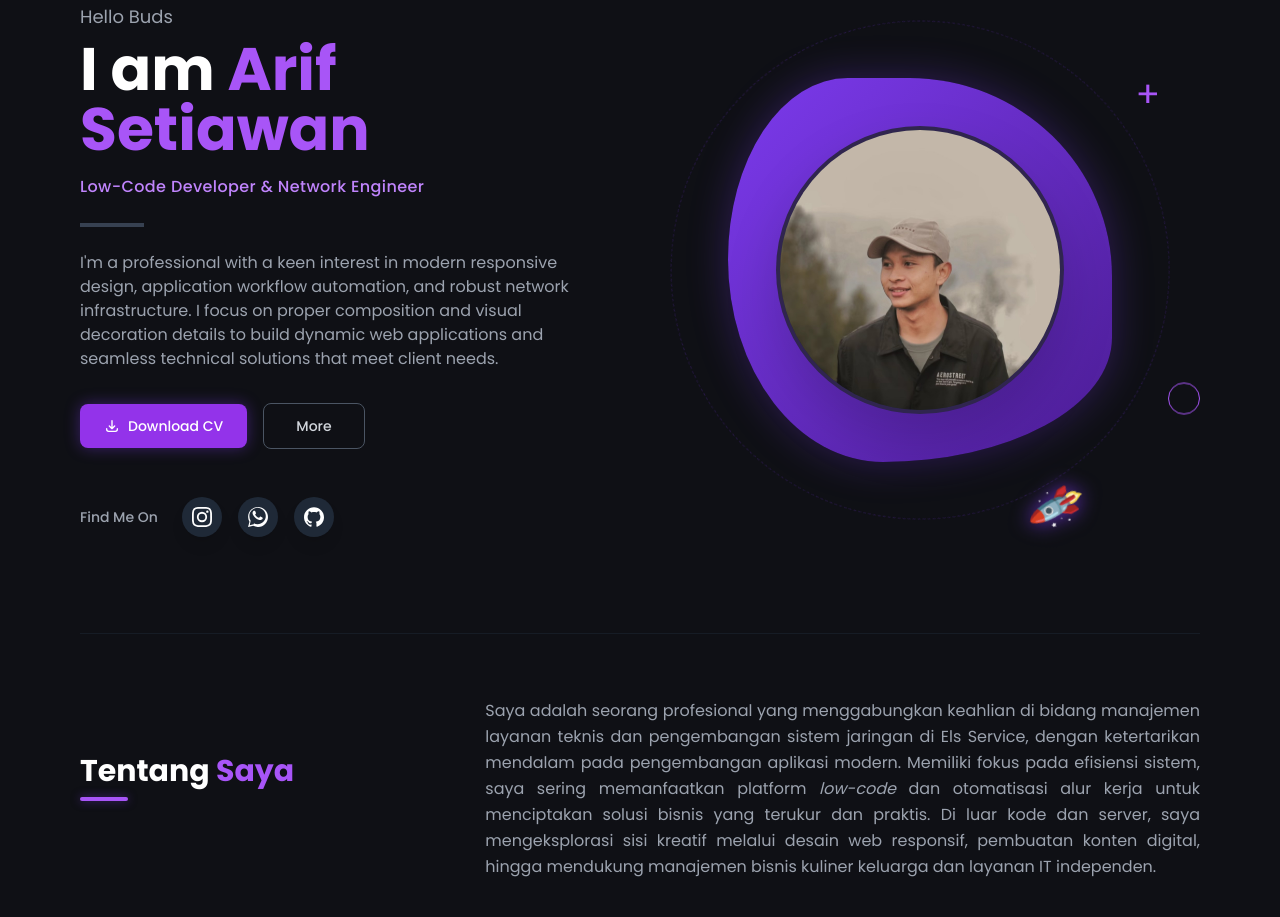
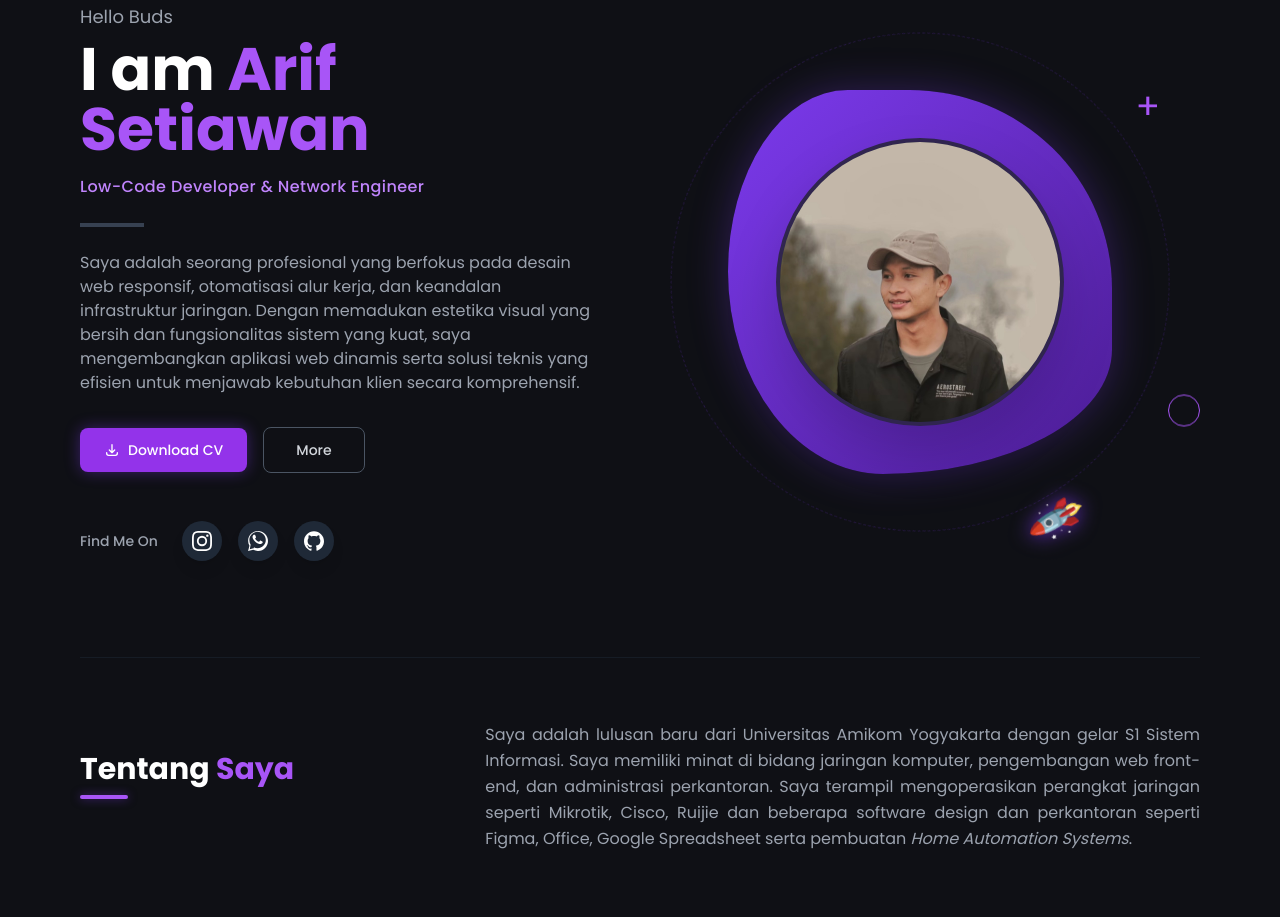
Before and after one commit to dhent593/portofolio, a plain HTML site: page index.html in a window 1280 px wide. Shown: the part 163-1080 px from the top of the page. Drawn offline with nearby package versions, Linux system fonts and the light colour scheme.

Commit message:
update text deskripsi

```diff
--- a/index.html
+++ b/index.html
@@ -202,7 +202,7 @@
                 <div class="w-16 h-1 bg-gray-700 mb-6 fade-in-up delay-200"></div>
 
                 <p class="text-gray-400 text-sm md:text-base leading-relaxed mb-8 fade-in-up delay-300">
-                    I'm a professional with a keen interest in modern responsive design, application workflow automation, and robust network infrastructure. I focus on proper composition and visual decoration details to build dynamic web applications and seamless technical solutions that meet client needs.
+                    Saya adalah seorang profesional yang berfokus pada desain web responsif, otomatisasi alur kerja, dan keandalan infrastruktur jaringan. Dengan memadukan estetika visual yang bersih dan fungsionalitas sistem yang kuat, saya mengembangkan aplikasi web dinamis serta solusi teknis yang efisien untuk menjawab kebutuhan klien secara komprehensif.
                 </p>
 
                 <!-- Tombol Aksi -->
@@ -262,8 +262,7 @@
                 </div>
                 <div class="w-full md:w-2/3">
                     <p class="text-gray-400 leading-relaxed text-justify">
-                        Saya adalah seorang profesional yang menggabungkan keahlian di bidang manajemen layanan teknis dan pengembangan sistem jaringan di Els Service, dengan ketertarikan mendalam pada pengembangan aplikasi modern. Memiliki fokus pada efisiensi sistem, saya sering memanfaatkan platform <i>low-code</i> dan otomatisasi alur kerja untuk menciptakan solusi bisnis yang terukur dan praktis. Di luar kode dan server, saya mengeksplorasi sisi kreatif melalui desain web responsif, pembuatan konten digital, hingga mendukung manajemen bisnis kuliner keluarga dan layanan IT independen.
-                    </p>
+                        Saya adalah lulusan baru dari Universitas Amikom Yogyakarta dengan gelar S1 Sistem Informasi. Saya memiliki minat di bidang jaringan komputer, pengembangan web front-end, dan administrasi perkantoran. Saya terampil mengoperasikan perangkat jaringan seperti Mikrotik, Cisco, Ruijie dan beberapa software design dan perkantoran seperti Figma, Office, Google Spreadsheet serta pembuatan <i>Home Automation Systems</i>.               </p>
                 </div>
             </div>
         </section>
```
